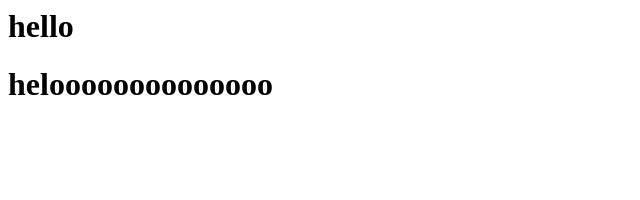
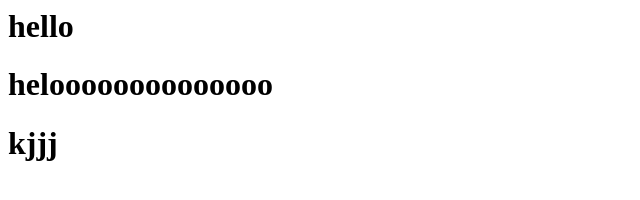
Before and after one commit to satagopamhariprasad09/test, a plain HTML site: page INDEX.html in a window 1280 px wide. Shown: the whole page, without its empty margins (0-640 px from the left). Drawn offline with Linux system fonts and the light colour scheme.

Commit message:
Update INDEX.html

```diff
--- a/INDEX.html
+++ b/INDEX.html
@@ -1,2 +1,3 @@
 <h1>hello</h1>
 <h1>heloooooooooooooo</h1>
+<h1>kjjj</h1>
```
